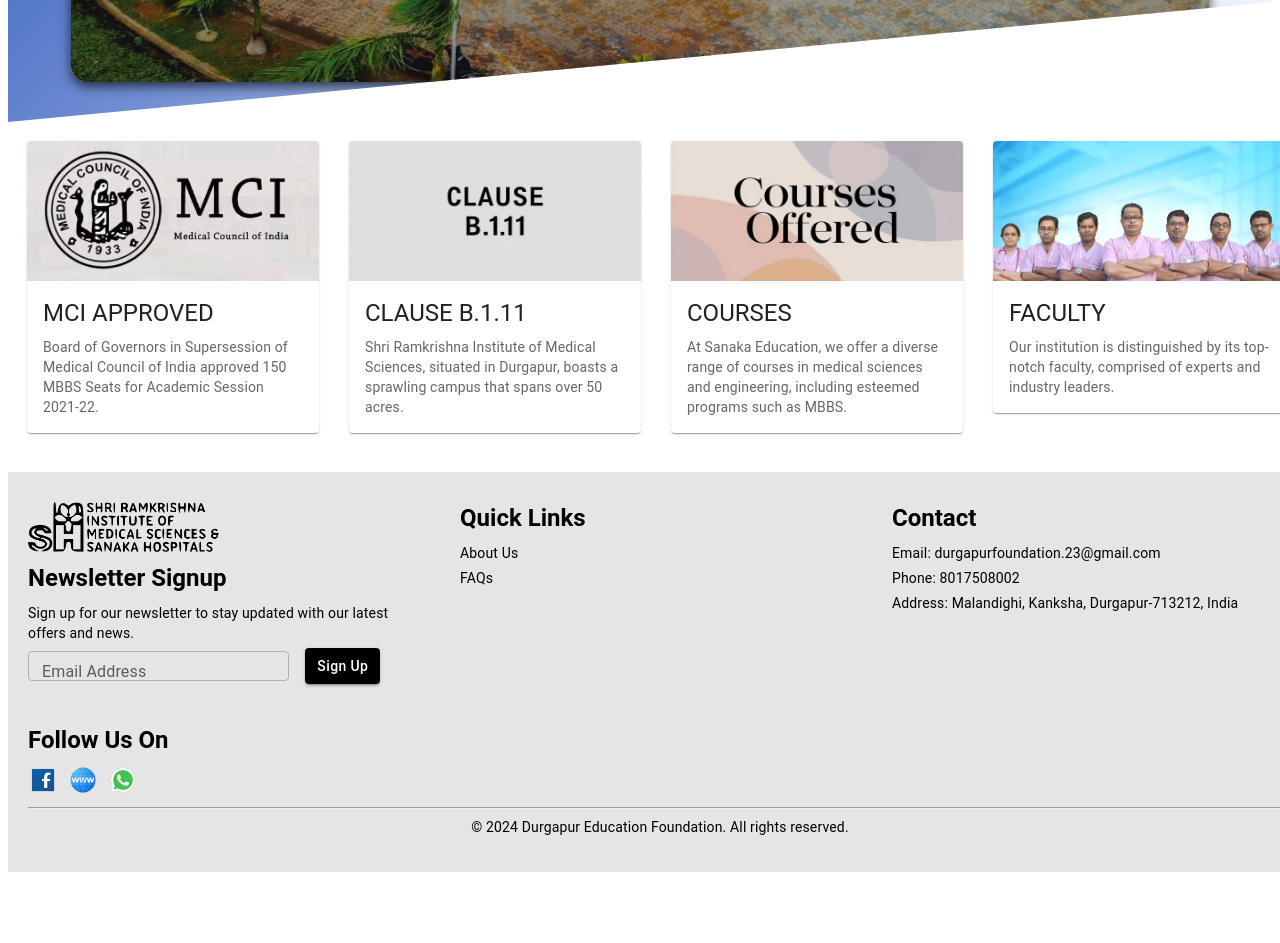
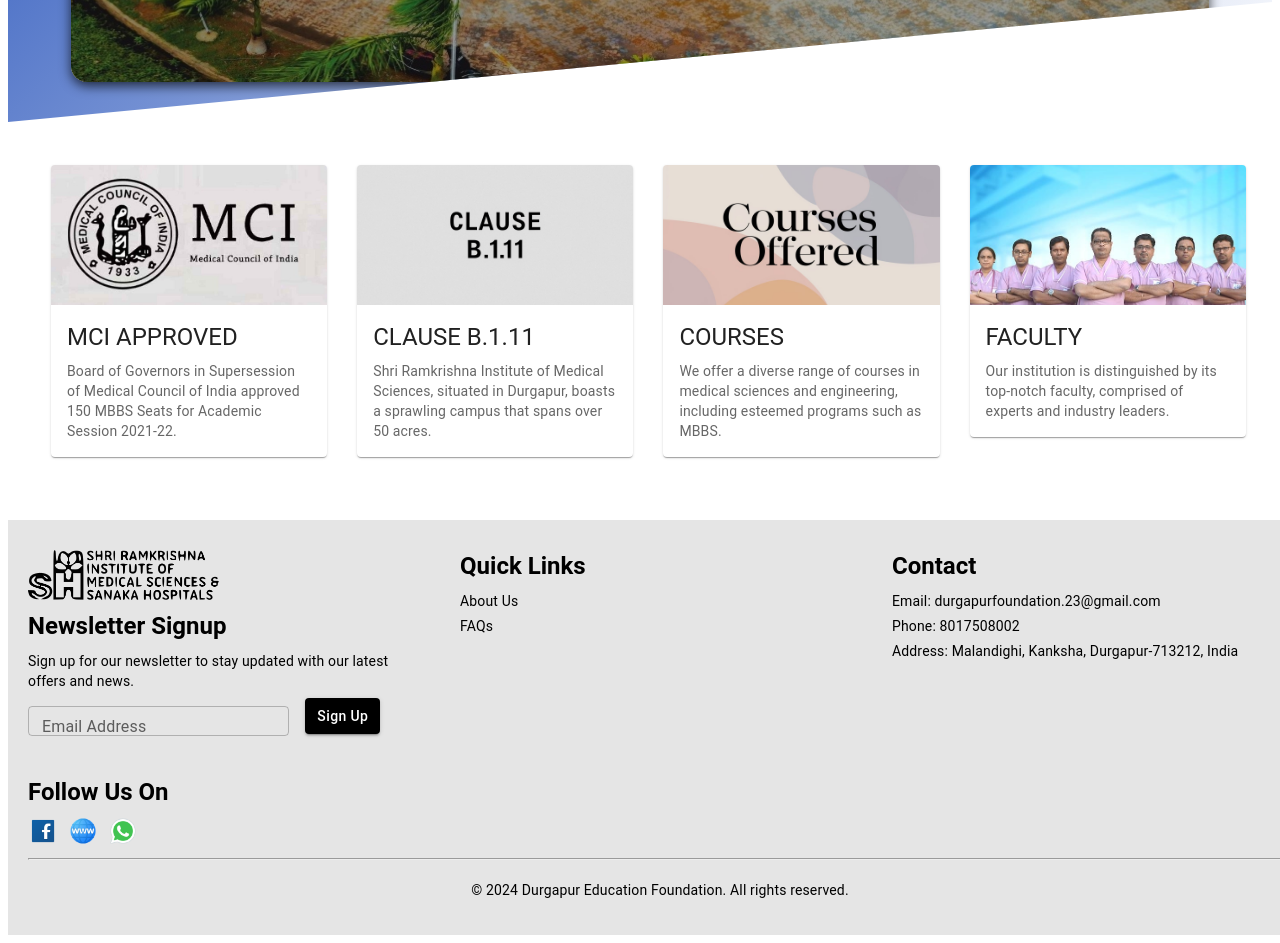
Before and after one commit to IAmShivay/SanakaFrontend, a React (Vite) app: page / in a window 1280 px wide. Shown: the part 840-1783 px from the top of the page. Before the commit the page ends 1720 px from the top, so only its background shows below. Built offline with nearby package versions, Linux system fonts and the light colour scheme.

Commit message:
responsiveness done

```diff
--- a/src/components/Section/Crads/Crads.tsx
+++ b/src/components/Section/Crads/Crads.tsx
@@ -26,7 +26,7 @@
   {
     title: "COURSES",
     description:
-      "At Sanaka Education, we offer a diverse range of courses in medical sciences and engineering, including esteemed programs such as MBBS.",
+      "We offer a diverse range of courses in medical sciences and engineering, including esteemed programs such as MBBS.",
     image: "/images/courses.jpeg", // Replace with a real image URL
     alt: "Courses",
   },
@@ -41,7 +41,7 @@
 
 export default function ResponsiveCardGrid() {
   return (
-    <Box sx={{ padding: 2, width: { xs: "auto", md: "80vh", lg: "100%" }
+    <Box sx={{ padding: 5, width: { xs: "80%", md: "80vh", lg: "95%" }
      }}>
       <Grid container spacing={3}>
         {cards.map((card, index) => (
--- a/src/components/Section/Footer/Footer.tsx
+++ b/src/components/Section/Footer/Footer.tsx
@@ -1,3 +1,4 @@
+import React from 'react';
 import { Typography, Grid, TextField, Button } from "@mui/material";
 import { motion } from "framer-motion";
 import { Link } from 'react-router-dom';
@@ -9,21 +10,20 @@
   const isLgUp = useMediaQuery(theme.breakpoints.up('lg'));
   const isXsUp = useMediaQuery(theme.breakpoints.up('xs'));
 
-
   const getWidth = () => {
     if (isLgUp) return '100%';
-    if (isMdUp) return '100vh';
+    if (isMdUp) return '78vh';
+    if (isXsUp) return '92%';
+    return '100%'; // Fallback for smaller devices
+  };
+
+  const getHeight = () => {
+    if (isLgUp) return '100%';
+    if (isMdUp) return '100%';
     if (isXsUp) return '100%';
+    return '100vh'; // Fallback for smaller devices
+  };
 
-    return '60vh';
-  };
-  const getheight = () => {
-    if (isLgUp) return '100%';
-    if (isMdUp) return '100vh';
-    if (isXsUp) return '100%';
-
-    return '60vh';
-  };
   return (
     <motion.div
       initial={{ opacity: 0, y: 20 }}
@@ -35,7 +35,7 @@
         padding: "30px 20px",
         marginTop: "20px",
         width: getWidth(),
-        height:getheight(), // Set the width dynamically
+        height: getHeight(),
       }}
     >
       <Grid container spacing={4}>
@@ -72,10 +72,8 @@
                   variant="outlined"
                   size="small"
                   fullWidth
-                  style={{ width: "100%", height: "100%" }}
-                  inputProps={{
-                    style: { fontSize: "0.875rem", padding: "5px" },
-                  }} // Adjust font size and padding
+                  style={{ width: "100%", marginTop: "10px" }}
+                  inputProps={{ style: { fontSize: "0.875rem", padding: "5px" } }}
                 />
               </Grid>
               <Grid
@@ -192,10 +190,12 @@
         </Grid>
       </Grid>
       <hr />
-      <Grid item xs={12} md={4} style={{ textAlign: "center" }}>
-        <Typography variant="body2" gutterBottom>
-          © 2024 Durgapur Education Foundation. All rights reserved.
-        </Typography>
+      <Grid container style={{ marginTop: "20px", textAlign: "center" }}>
+        <Grid item xs={12} md={12}>
+          <Typography variant="body2" gutterBottom>
+            © 2024 Durgapur Education Foundation. All rights reserved.
+          </Typography>
+        </Grid>
       </Grid>
     </motion.div>
   );
--- a/src/components/Section/Header/Header.tsx
+++ b/src/components/Section/Header/Header.tsx
@@ -6,7 +6,7 @@
   IconButton,
   Typography,
   Button,
-  Stack
+  Stack,
 } from "@mui/material";
 import MenuIcon from "@mui/icons-material/Menu";
 import CloseIcon from "@mui/icons-material/Close";
@@ -95,6 +95,8 @@
         justifyContent: "space-between",
         alignItems: "center",
         p: 2,
+        width: { xs: "100%", md: "80vh", lg: "100%" },
+
       }}
     >
       <Box>
@@ -150,11 +152,11 @@
             initial={{ opacity: 0, x: 100 }}
             animate={{ opacity: 1, x: 0 }}
             transition={{ duration: 0.5 }}
-  style={{ position: "fixed", bottom: 20, right: 20, zIndex: 10 }}
+            style={{ position: "fixed", bottom: 40, right: 40, zIndex: 20 }}
           >
             <Stack direction="column" spacing={2} alignItems="center">
               <IconButton
-      href="https://wa.me/8811048111"
+                href="https://wa.me/918420461369"
                 target="_blank"
                 sx={{
                   backgroundColor: "#25D366",
@@ -169,13 +171,13 @@
               <Button
                 variant="outlined"
                 startIcon={<PhoneIcon />}
-      href="tel:+08017508002"
+                href="tel:+918420461369"
                 sx={{
                   color: "white", // Text color
                   backgroundColor: "#28a745", // Background color for call button
-        '&:hover': {
+                  "&:hover": {
                     backgroundColor: "#218838", // Darker background on hover
-        }
+                  },
                 }}
               >
                 IVR 1
@@ -183,20 +185,19 @@
               <Button
                 variant="outlined"
                 startIcon={<PhoneIcon />}
-      href="tel:+8918857722"
+                href="tel:+918811048111"
                 sx={{
                   color: "white", // Text color
                   backgroundColor: "#28a745", // Background color for call button
-        '&:hover': {
+                  "&:hover": {
                     backgroundColor: "#218838", // Darker background on hover
-        }
+                  },
                 }}
               >
                 IVR 2
               </Button>
             </Stack>
           </motion.div>
-
         </>
       ) : (
         <Box sx={{ display: "flex", flexGrow: 1, gap: 2, height: "5vh" }}>
```
Lines whose indentation alone changed are shown as unchanged.
